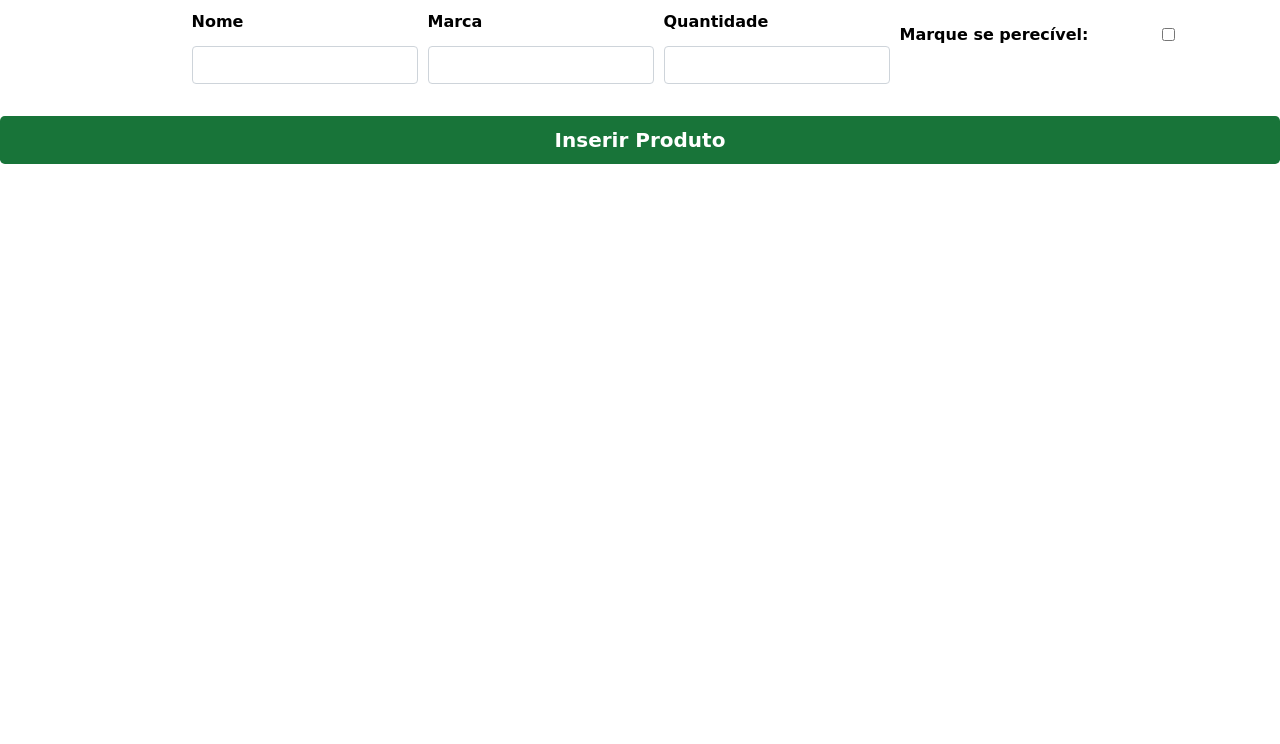
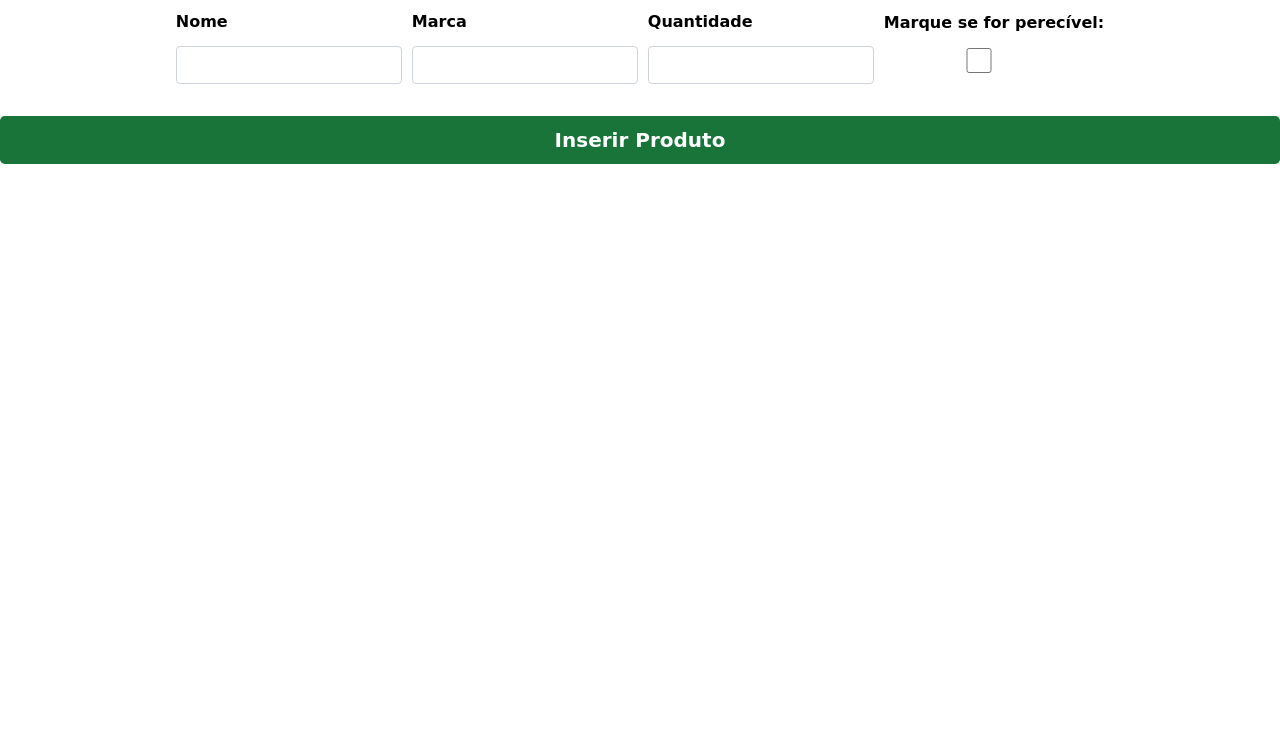
Before and after one commit to Aline-ACS/desafioControleDeEstoque_front, a website built with webpack: page public/index.html in a window 1280 px wide. Shown: the part 56-800 px from the top of the page. Built offline with nearby package versions, Linux system fonts and the light colour scheme; files whose address does not match are found by name.

Commit message:
no message

```diff
--- a/public/index.html
+++ b/public/index.html
@@ -27,10 +27,10 @@
                     <label for="txtQtd"> Quantidade </label>
                     <input class="form-control mb-2 texto-input" type="number" id="txtQtd">
                 </div>
-                <div class="col-auto mb-4">
-                    <label> Marque se perecível:
-                        <input type="checkbox" id="perishable" class="form-check-input perishable">
-                    </label>
+                <div class="col-auto mb-5">
+                    <label> Marque se for perecível: </label>
+                    <br>
+                    <input type="checkbox" id="perishable" class="form-check-input perishable">
                 </div>
             </div>
             <br>
@@ -66,7 +66,7 @@
                         <input class="form-control mb-2 texto-input" type="number" id="txtQtdModal">
                     </div>
                     <div class="form-group">
-                        <label> Marque se perecível:
+                        <label> Marque se for perecível:
                             <input type="checkbox" id="perishableModal" class="form-check-input perishable">
                         </label>
                     </div>
--- a/public/style/style.scss
+++ b/public/style/style.scss
@@ -55,4 +55,5 @@ label {
 
 .perishable {
     width: 100%;
+    height: 25px;
 }
```
Also changed, not shown: src/index.js (+0 -17 lines), public/style/style.css, 1 other file.
